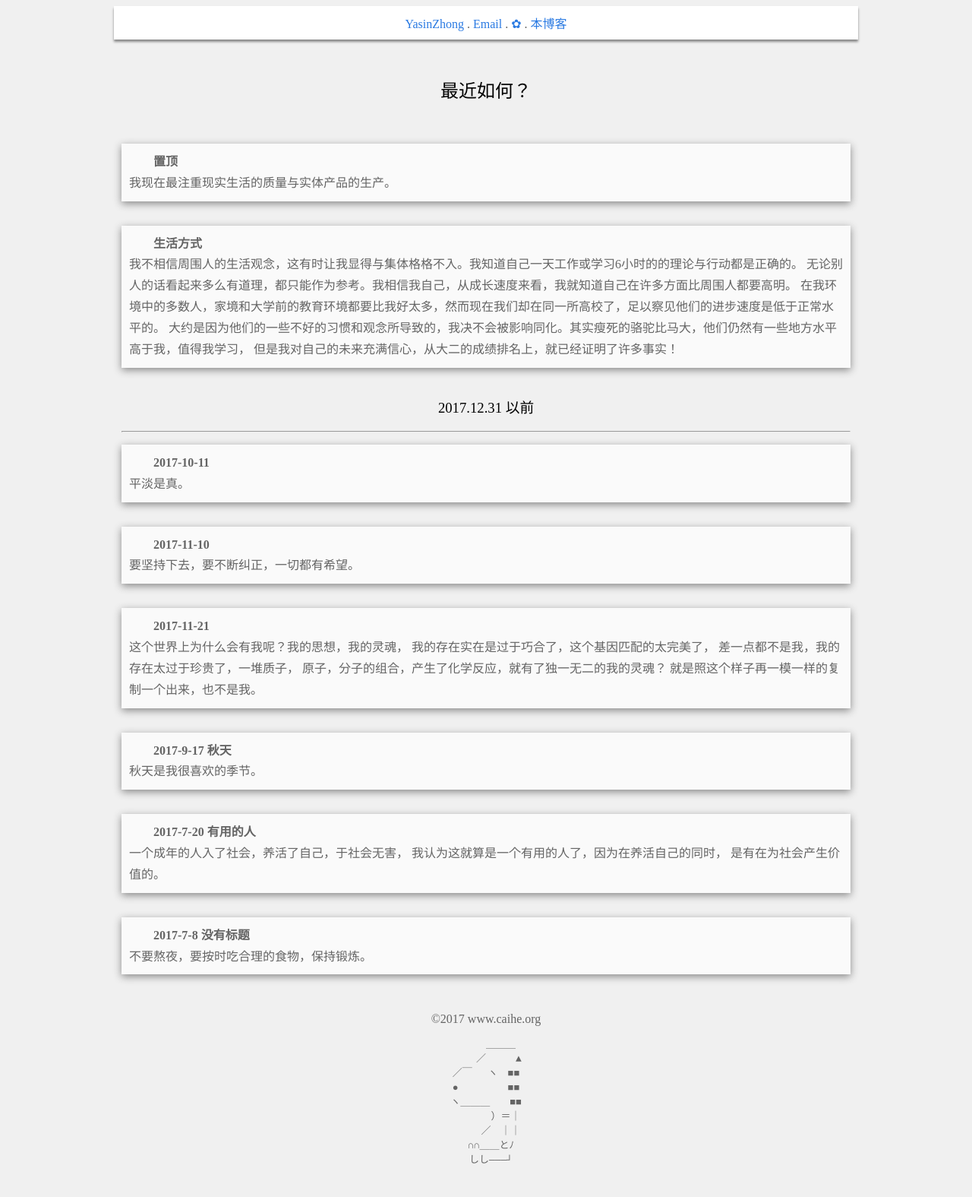
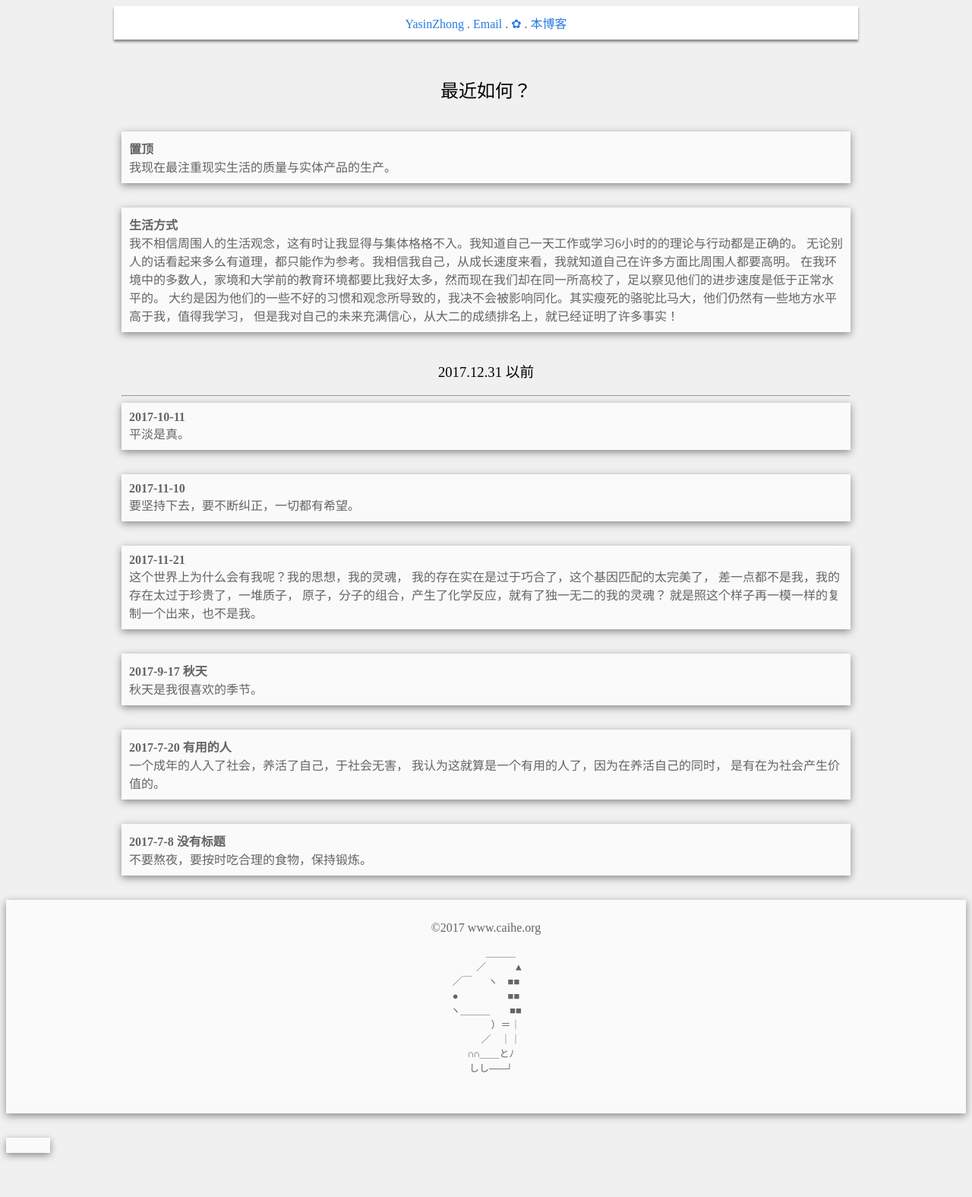
Before and after one commit to YasinZhong/yasinzhong.github.io, a Jekyll site: the page built from post0/twi.html, in a window 1280 px wide. Shown: the whole page at 76% size. Built offline with Jekyll 4.4.1, drawn with Linux system fonts in a browser that asks for light colours; comment, search, counter and statistics services are not loaded; after the commit the page ends 1549 px from its top, so only the background shows below that.

Commit message:
2018/04/29

```diff
--- a/_layouts/default-twit.html
+++ b/_layouts/default-twit.html
@@ -4,7 +4,7 @@
 	<meta name="viewport" content="width=device-width, initial-scale=1, maximum-scale=1" />
 	<link type="text/css" rel="stylesheet" href="/cssjs/a.css"/>
 	<style>
-	  p
+	  div
 	  {
 	box-shadow: 0px 3px 10px #888888;
 	background-color:rgb(250,250,250);
--- a/post0/twi.html
+++ b/post0/twi.html
@@ -6,56 +6,56 @@ title: 最近如何？
 <h2>{{ page.title }}</h2>
 <br/>
 
-<p id="置顶">
+<div id="置顶">
   <b>置顶</b><br/>
   我现在最注重现实生活的质量与实体产品的生产。
-</p>
+</div>
 
-<p id="生活方式">
+<div id="生活方式">
   <b>生活方式</b><br/>
   我不相信周围人的生活观念，这有时让我显得与集体格格不入。我知道自己一天工作或学习6小时的的理论与行动都是正确的。
   无论别人的话看起来多么有道理，都只能作为参考。我相信我自己，从成长速度来看，我就知道自己在许多方面比周围人都要高明。
   在我环境中的多数人，家境和大学前的教育环境都要比我好太多，然而现在我们却在同一所高校了，足以察见他们的进步速度是低于正常水平的。
 	大约是因为他们的一些不好的习惯和观念所导致的，我决不会被影响同化。其实瘦死的骆驼比马大，他们仍然有一些地方水平高于我，值得我学习，
 	但是我对自己的未来充满信心，从大二的成绩排名上，就已经证明了许多事实！
-</p>
+</div>
 
 
 <h3>2017.12.31 以前</h3>
 <hr/>
 
-<p id="2017-10-11">
+<div id="2017-10-11">
   <b>2017-10-11</b><br/>
   平淡是真。
-</p>
+</div>
 
-<p id="2017-11-10">
+<div id="2017-11-10">
   <b>2017-11-10</b><br/>
   要坚持下去，要不断纠正，一切都有希望。
-</p>
+</div>
 
-<p id="2017-11-21">
+<div id="2017-11-21">
   <b>2017-11-21</b><br/>
   这个世界上为什么会有我呢？我的思想，我的灵魂，
   我的存在实在是过于巧合了，这个基因匹配的太完美了，
   差一点都不是我，我的存在太过于珍贵了，一堆质子，
   原子，分子的组合，产生了化学反应，就有了独一无二的我的灵魂？
   就是照这个样子再一模一样的复制一个出来，也不是我。
-</p>
+</div>
 
-<p id="秋天">
+<div id="秋天">
   <b>2017-9-17 秋天</b><br/>
   秋天是我很喜欢的季节。
-</p>
+</div>
 
-<p id="有用的人">
+<div id="有用的人">
   <b>2017-7-20 有用的人</b><br/>
   一个成年的人入了社会，养活了自己，于社会无害，
   我认为这就算是一个有用的人了，因为在养活自己的同时，
   是有在为社会产生价值的。
-</p>
+</div>
 
-<p id="没有标题">
+<div id="没有标题">
   <b>2017-7-8 没有标题</b><br/>
   不要熬夜，要按时吃合理的食物，保持锻炼。
-</p>
+</div>
```
Also changed, not shown: post0/MonthlyCalendar.html (+13 -3 lines).
